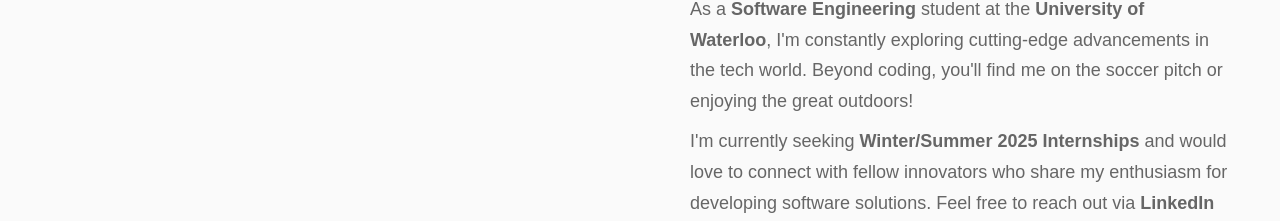
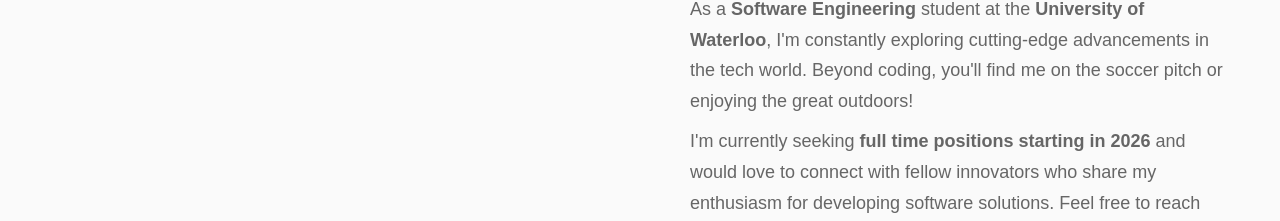
Before and after one commit to TaranGilll/my-website, a React (Create React App) app: page / in a window 1280 px wide. Shown: the part 2157-2378 px from the top of the page. Built offline with nearby package versions, Linux system fonts and the light colour scheme; a web font is replaced by a local one.

Commit message:
Updating Start Date

```diff
--- a/src/components/AboutMe.js
+++ b/src/components/AboutMe.js
@@ -118,7 +118,7 @@ export default function AboutMe() {
               </p>
               <p className="about__content-details-para">
                 I'm currently seeking{" "}
-                <strong>Winter/Summer 2025 Internships</strong> and would love
+                <strong>full time positions starting in 2026</strong> and would love
                 to connect with fellow innovators who share my enthusiasm for
                 developing software solutions. Feel free to reach out via{" "}
                 <strong>LinkedIn or email!</strong>
```
